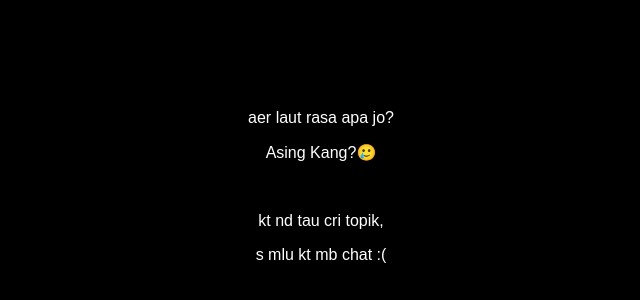
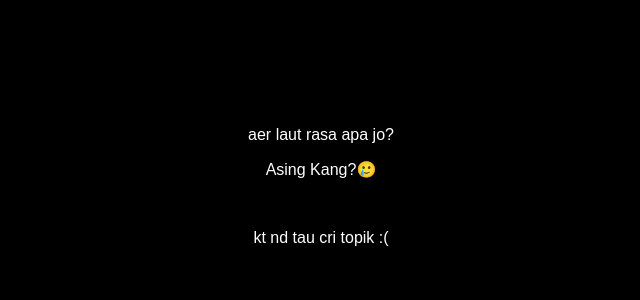
Before and after one commit to PurpPurin24/for-love-person1, a plain HTML site: page index.html in a window 1280 px wide. Shown: the part 214-514 px from the top of the page, without its empty margins (319-959 px from the left). Drawn offline with Linux system fonts and the light colour scheme.

Commit message:
Update index.html

```diff
--- a/index.html
+++ b/index.html
@@ -26,8 +26,7 @@
         <p>aer laut rasa apa jo? </p>
         <p>Asing Kang?🥲</p>
         <br>
-        <p>kt nd tau cri topik,</p>
-        <p>s mlu kt mb chat :(</p>
+        <p>kt nd tau cri topik :( </p>
     </div>
     <audio id="myAudio" autoplay>
         <source src="audio.mp3" type="audio/mpeg">
```
